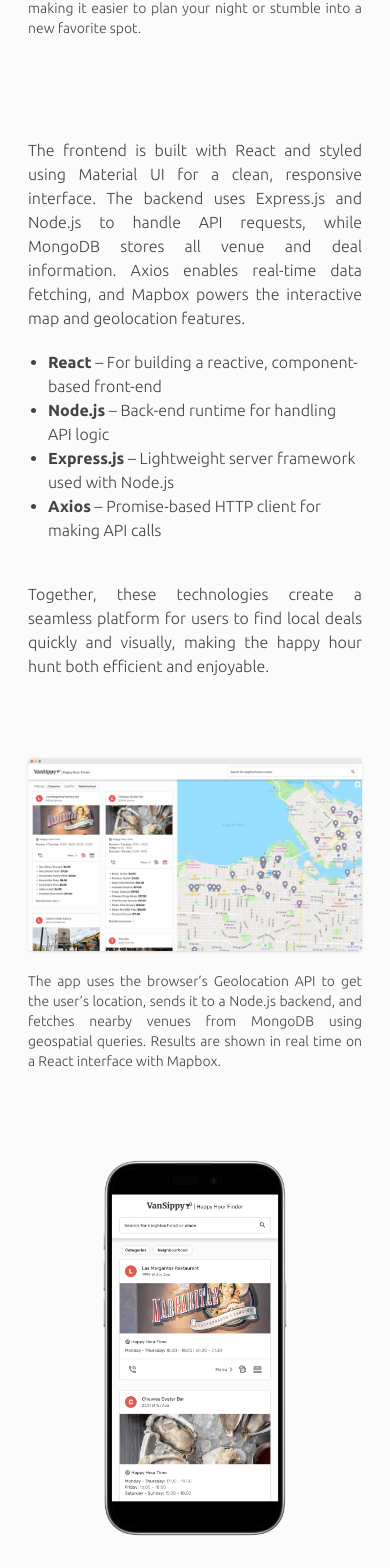
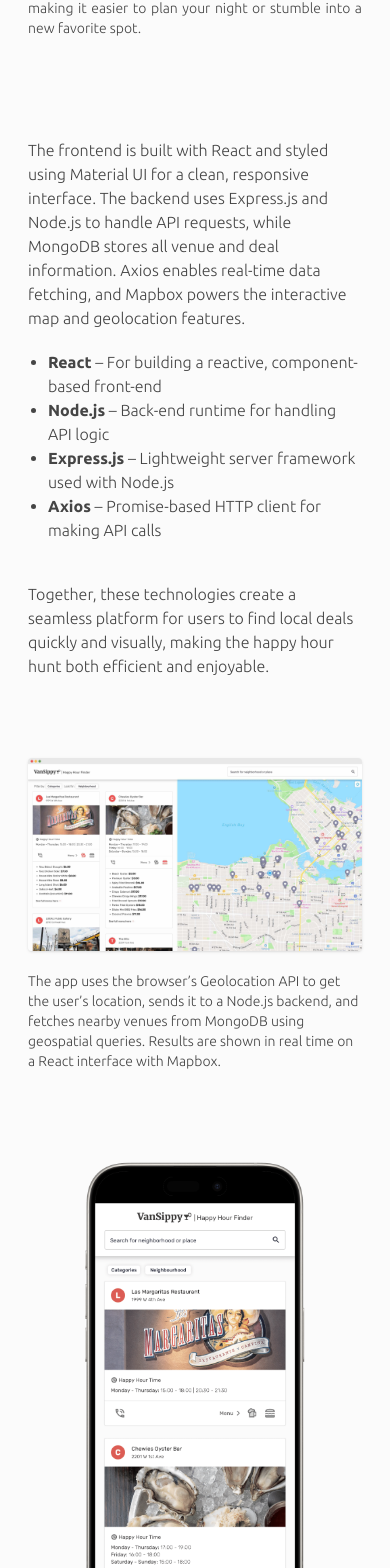
Before and after one commit to psyout/portfolio-app, a Next.js app: page /projects/0 in a window 390 px wide. Shown: the part 995-2563 px from the top of the page. Built offline with nearby package versions, Linux system fonts and the light colour scheme.

Commit message:
change some css styles for better readibility

```diff
--- a/app/projects/[id]/page.tsx
+++ b/app/projects/[id]/page.tsx
@@ -145,13 +145,13 @@
           height={675}
           className='rounded bg-cover shadow md:h-150'
         />
-        <p className='mx-auto mt-5 w-full text-justify text-sm font-light md:w-130 md:text-center'>
+        <p className='mx-auto mt-5 w-full text-justify text-sm font-light sm:text-center md:w-130'>
           {project.imageCaption1}
         </p>
 
         {/* Paragraph */}
         <div className='text-md mx-auto my-20 flex w-full flex-col items-center font-light md:w-2/3 md:text-lg'>
-          <p className='text mt-5 text-justify md:text-center'>
+          <p className='text mt-5 text-left sm:text-center'>
             {project.paragraph1}
           </p>
           {project.list1 && project.list1.length > 0 && (
@@ -167,7 +167,7 @@
             </ul>
           )}
 
-          <p className='text mt-5 text-justify text-pretty md:text-center'>
+          <p className='text mt-5 text-left text-pretty sm:text-center'>
             {project.paragraph2}
           </p>
         </div>
@@ -182,7 +182,7 @@
             className='rounded bg-cover shadow md:h-150'
           />
         ) : null}
-        <p className='mx-auto mt-5 mb-20 w-full text-justify text-sm font-light text-pretty md:w-180 md:text-center'>
+        <p className='mx-auto mt-5 mb-20 w-full text-left text-sm font-light text-pretty sm:text-center md:w-180'>
           {project.paragraph5}
         </p>
       </div>
@@ -204,7 +204,7 @@
                   width={400}
                   height={100}
                   layout='intrinsic'
-                  className='mb-5 w-50 rounded object-contain md:w-xs'
+                  className='mb-5 w-60 rounded object-contain md:w-xs'
                 />
               </div>
               <div className='flex flex-col items-center'>
@@ -250,7 +250,7 @@
           project.paragraph4) && (
           <>
             {project.paragraph3 && (
-              <p className='text mt-5 text-justify text-pretty md:text-center'>
+              <p className='text mt-5 text-left text-pretty sm:text-center'>
                 {project.paragraph3}
               </p>
             )}
@@ -269,7 +269,7 @@
             )}
 
             {project.paragraph4 && (
-              <p className='text mt-5 text-justify text-pretty md:text-center'>
+              <p className='text mt-5 text-left text-pretty sm:text-center'>
                 {project.paragraph4}
               </p>
             )}
```
